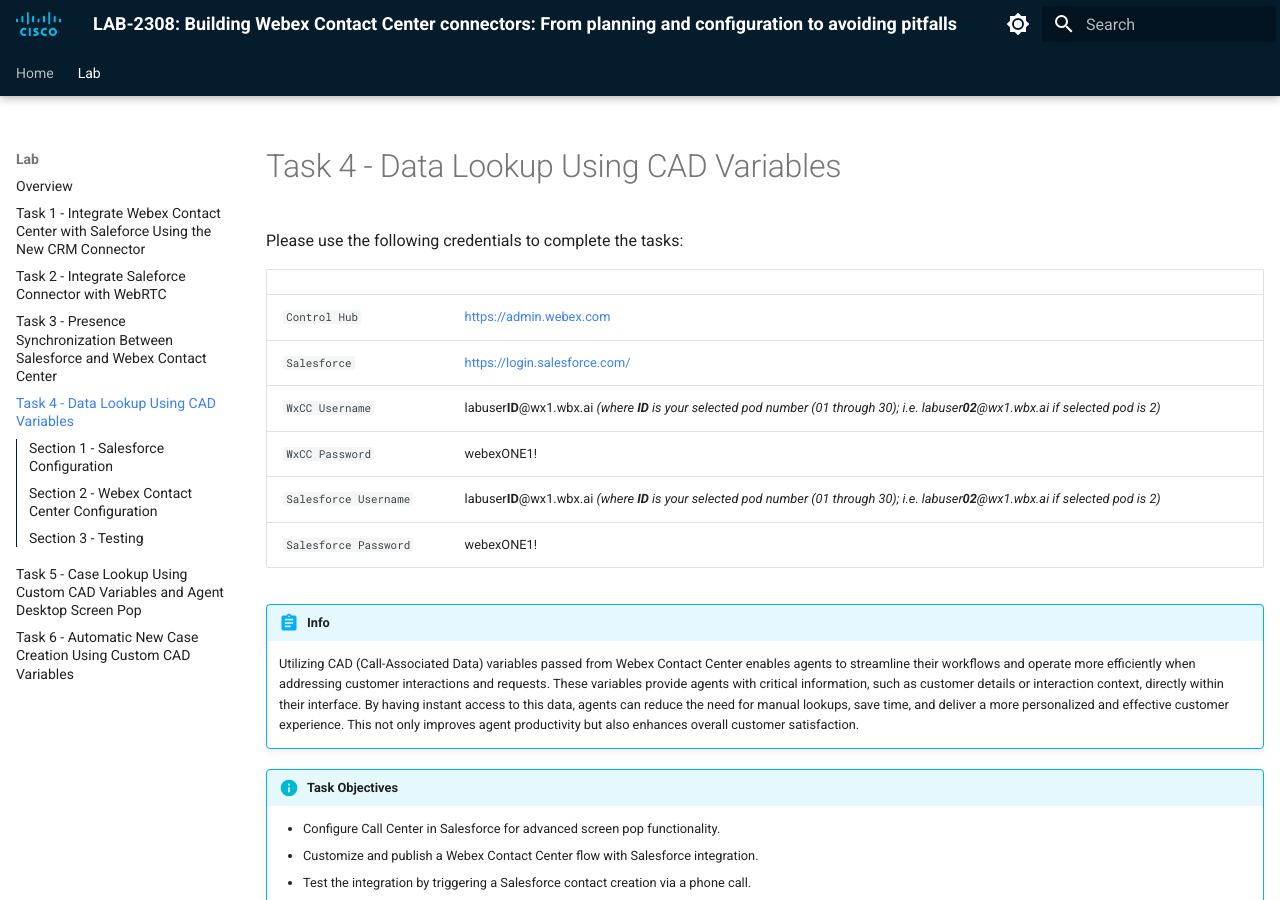
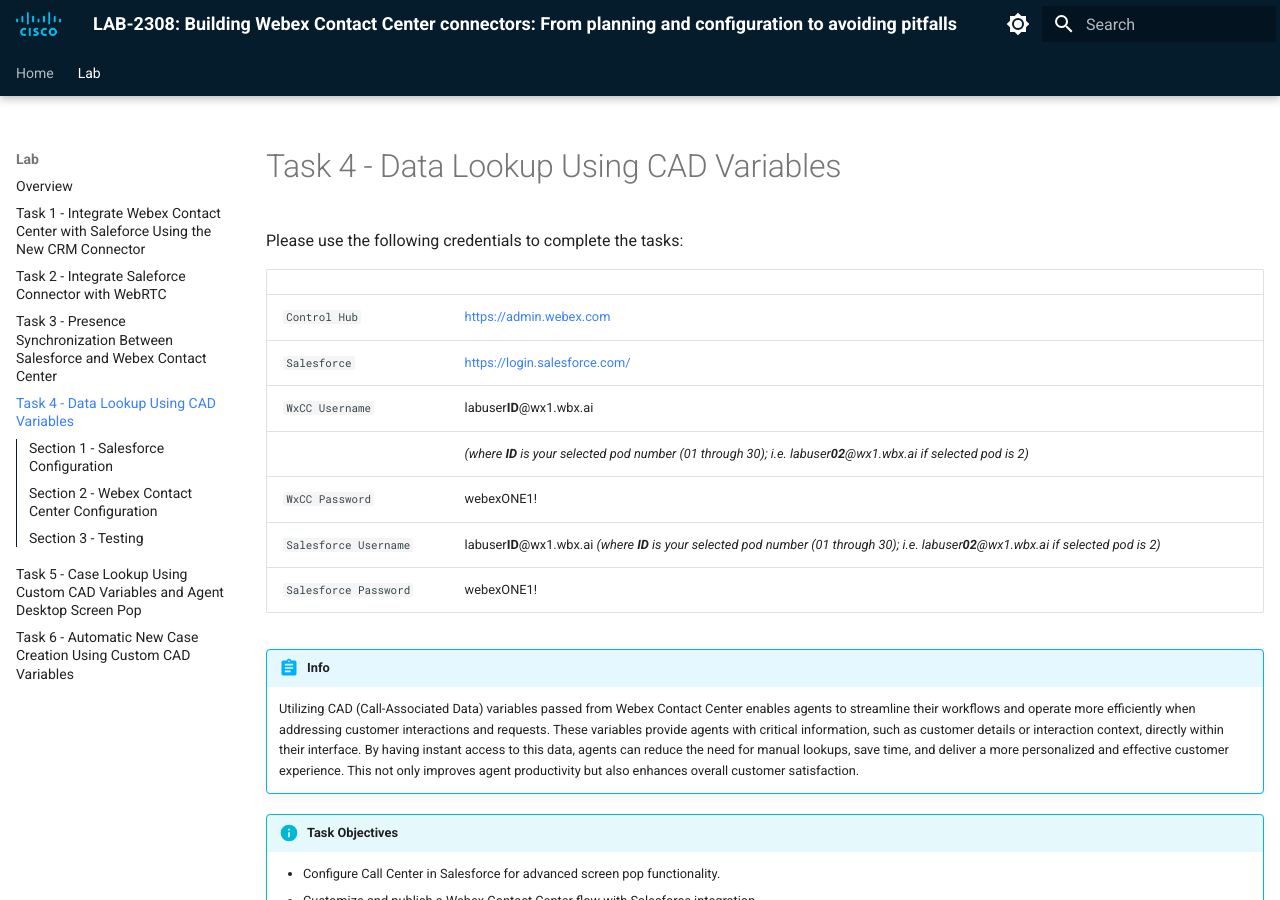
Before and after one commit to WebexCC-SA/LAB-2308, an MkDocs documentation site: the page built from docs/task4.md, in a window 1280 px wide and 900 px high. Built offline with MkDocs 1.6.1 and Material for MkDocs 9.7.7, drawn with Linux system fonts in a browser that asks for light colours.

```diff
--- a/docs/task4.md
+++ b/docs/task4.md
@@ -8,7 +8,8 @@ Please use the following credentials to complete the tasks:
 | ------------------------- | ---------------- |
 | `Control Hub`             | <a href="https://admin.webex.com" target="_blank">https://admin.webex.com</a> |
 | `Salesforce`   | <a href="https://login.salesforce.com" target="_blank">https://login.salesforce.com/</a> |
-| `WxCC Username`       | labuser**ID**@wx1.wbx.ai        _(where **ID** is your selected pod number (01 through 30); i.e. labuser**02**@wx1.wbx.ai if selected pod is 2)_       |
+| `WxCC Username`       | labuser**ID**@wx1.wbx.ai
+|                       | _(where **ID** is your selected pod number (01 through 30); i.e. labuser**02**@wx1.wbx.ai if selected pod is 2)_       |
 | `WxCC Password`       | webexONE1!         |
 | `Salesforce Username`       | labuser**ID**@wx1.wbx.ai     _(where **ID** is your selected pod number (01 through 30); i.e. labuser**02**@wx1.wbx.ai if selected pod is 2)_       |
 | `Salesforce Password`       | webexONE1!       |
```
